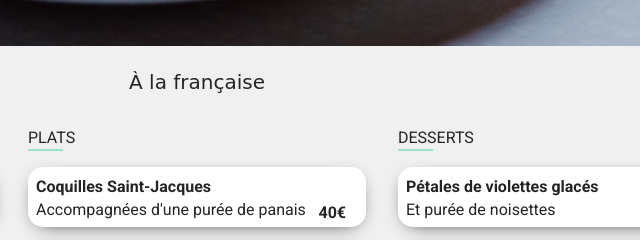
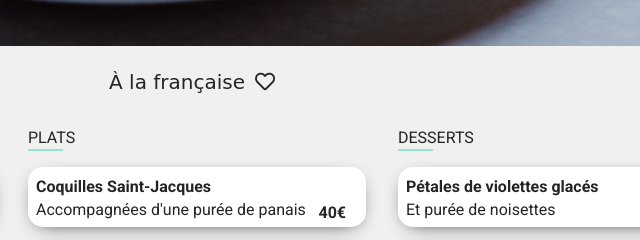
Before and after one commit to Claire-Lavigne/ClaireLavigne_3_20102020, a website: page alafrancaise.html in a window 1280 px wide. Shown: the part 276-516 px from the top of the page, 443-1083 px from the left. Drawn offline with Linux system fonts and the light colour scheme; a web font is replaced by a local one.

Commit message:
heart icon in menu page

```diff
--- a/alafrancaise.html
+++ b/alafrancaise.html
@@ -24,8 +24,7 @@
 
     <div class="menu__content">
 
-      <h1 class="menu__name">À la française</h1>
-      <!-- <i class="far fa-heart"></i> -->
+      <h1 class="menu__name">À la française <i class="far fa-heart"></i></h1>
 
       <section>
         <h2 class="menu__type">Entrées</h2>
--- a/sass/abstracts/_mixins.scss
+++ b/sass/abstracts/_mixins.scss
@@ -12,11 +12,13 @@
   align-items: center;
 }
 
+/*
 @mixin tablets {
   @media (min-width: 768px) {
     @content;
   }
 }
+*/
 
 @mixin computers {
   @media (min-width: 1024px) {
--- a/sass/components/_heart-icon.scss
+++ b/sass/components/_heart-icon.scss
@@ -41,13 +41,14 @@
 }
 
 // menu simple heart
-/*
 .menu .fa-heart {
-  position: absolute;
-  top: 1.5em;
-  left: 270px;
-  width: 30px;
-  height: 30px;
+  position: relative;
+  top: 0;
+  bottom: 0;
+  margin-left: 1em;
   cursor: default;
+  &:hover {
+    color: unset;
+    opacity: 1;
+  }
 }
-*/
--- a/sass/components/_menu.scss
+++ b/sass/components/_menu.scss
@@ -16,6 +16,8 @@
   }
   &__name {
     width: 100%;
+    @include flexbox;
+    justify-content: space-between;
     font-size: 20px;
     font-weight: normal;
     font-family: $ff-alt;
@@ -98,7 +100,7 @@
 @include computers {
   .menu {
     &__name {
-      text-align: center;
+      justify-content: center;
     }
     &__content {
       @include flexbox;
```
Also changed, not shown: public/css/style.css, 1 other file.
